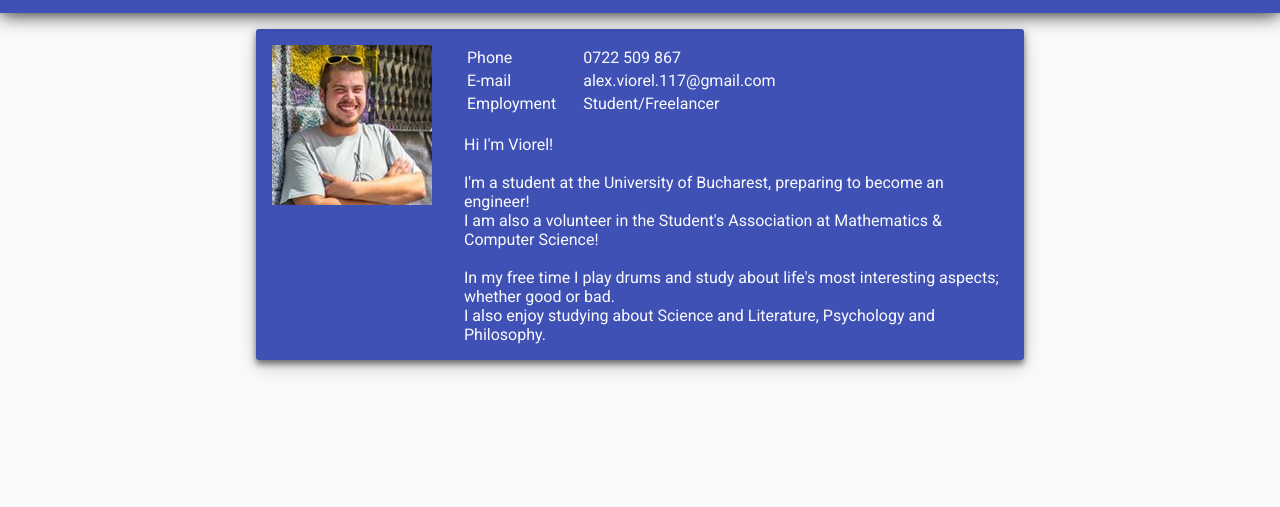
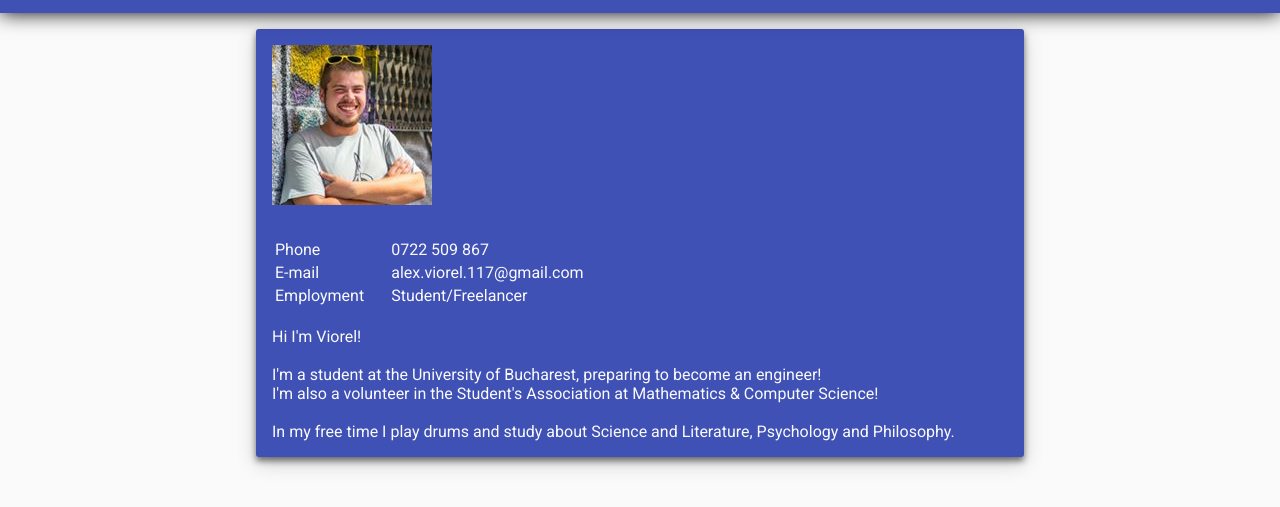
Before and after one commit to viorelAlexandrescu/viorelAlexandrescu.github.io, a plain HTML site: page index.html in a window 1280 px wide. Shown: the part 103-610 px from the top of the page. Drawn offline with Linux system fonts and the light colour scheme.

Commit message:
New Commit! 2.0

```diff
--- a/css/main.css
+++ b/css/main.css
@@ -68,6 +68,7 @@ li p{
 #about-page{
     width: 60%;
     margin: 0 auto;
+    align-items: center;
 }
 .profile-card{
     background-color: #3F51B5;
@@ -76,6 +77,7 @@ li p{
 
     display: flex;
     flex-direction: row;
+    flex-wrap: wrap;
 
     border-radius: 3px;
     box-shadow: 0 4px 6px 0 rgba(0, 0, 0, 0.5), 0 6px 20px 0 rgba(0, 0, 0, 0.19);
@@ -91,11 +93,13 @@ li p{
 .profile-info td{
     padding-left: 24px;
 }
-#profile-photo{
-    padding: 16px;
-    width: 25%;
-    height: 25%;
+.profile-photo-area{
+    padding: 16px 0 16px 16px;
+    display: flex;
+    flex: 1;
+    align-items: center;
 }
+
 
 #resume-page {
     width: 50%;
@@ -105,12 +109,6 @@ li p{
 .resume-table{
     width: 100%;
     margin-bottom: 16px;
-}
-.resume-skill{
-    width: 50%;
-    text-align: start;
-    padding-left: 8px;
-    margin:10px 16px 16px 0;
 }
 .resume-title{
     text-align: left;
@@ -123,6 +121,12 @@ li p{
 .resume-row{
     display: inline-flex;
     flex-direction: row;
+}
+.resume-skill{
+    width: 50%;
+    text-align: start;
+    padding-left: 8px;
+    margin:10px 16px 16px 0;
 }
 
 #asmi-projects-list{
--- a/index.html
+++ b/index.html
@@ -28,7 +28,10 @@
     <div id="about-page" class="content" about="about">
         <div class="profile-card">
 
-                <img src="images/profile-photo-small.jpg" id="profile-photo">
+            <div class="profile-photo-area">
+                <img src="images/profile-photo-small.jpg">
+            </div>
+
 
                 <div class="profile-info">
                     <table>
@@ -55,9 +58,8 @@
 
                         I'm a student at the University of Bucharest, preparing to become an engineer!<br>
 
-                        I am also a volunteer in the Student's Association at Mathematics & Computer Science!<br><br>
-                        In my free time I play drums and study about life's most interesting aspects; whether good or bad.<br>
-                        I also enjoy studying about Science and Literature, Psychology and Philosophy.
+                        I'm also a volunteer in the Student's Association at Mathematics & Computer Science!<br><br>
+                        In my free time I play drums and study about Science and Literature, Psychology and Philosophy.
                     </p>
 
                 </div>
```
